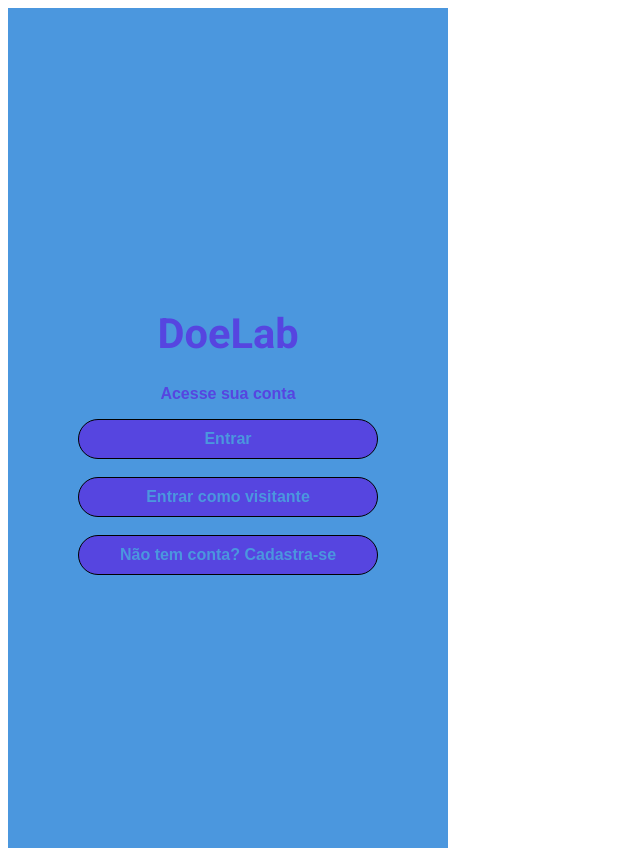
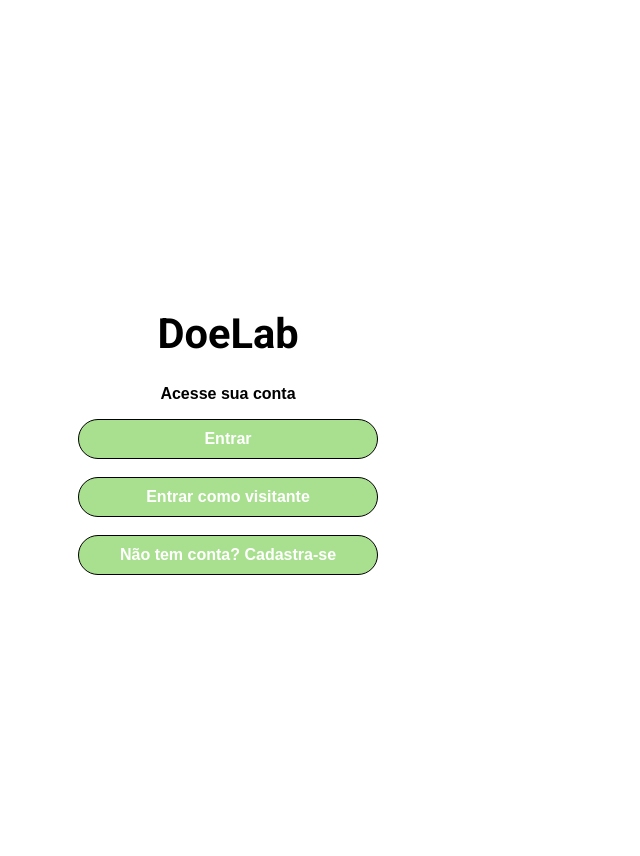
Before and after one commit to Gustavo-dev-tech/TCC-PRIV, a PHP site: the page made by Tela inicial.html in a window 1280 px wide. Shown: the whole page, without its empty margins (0-640 px from the left). Run offline with PHP 8.4, Linux system fonts and the light colour scheme.

Commit message:
Atualização da paleta de cores
...

```diff
--- a/Cadastro.html
+++ b/Cadastro.html
@@ -9,6 +9,7 @@
 <body>
     <div>
         <form action="" method="post">
+            <img src="LOGO perfeita" alt="LOGO">
             <h1>Insira seus dados</h1>
 
             <label for="name"></label>
--- a/Esqueci.css
+++ b/Esqueci.css
@@ -30,11 +30,11 @@ h3{
     border: 1px solid black; /* Cor e espessura da borda */
     border-radius: 21px; /* Valor para bordas arredondadas */
     padding: 9px; /* Espaçamento interno */
-    width: 300px; /* Largura do input (ajustável) */
+    width: 360px; /* Largura do input (ajustável) */
 }
 .Botao{
     color: white;
-    background-color:#30FA2D ;
+    background-color:#A9E08F ;
     font-family: Arial, Helvetica, sans-serif;
     font-size: 1em;
     font-weight: bolder;
--- a/Login.css
+++ b/Login.css
@@ -20,7 +20,7 @@ h2{
 }
 .Entrar{
     color: white;
-    background-color:#30FA2D ;
+    background-color:#A9E08F ;
     font-family: Arial, Helvetica, sans-serif;
     font-size: 1em;
     font-weight: bold;
@@ -42,7 +42,7 @@ h2{
     border: 1px solid black; /* Cor e espessura da borda */
     border-radius: 21px; /* Valor para bordas arredondadas */
     padding: 9px; /* Espaçamento interno */
-    width: 300px; /* Largura do input (ajustável) */
+    width: 360px; /* Largura do input (ajustável) */
 
 }
 #Esqueci{
--- a/Tela inicial.css
+++ b/Tela inicial.css
@@ -5,7 +5,7 @@ justify-content: center;
 align-items: center;
 width: 100vw;
 height: 100vh;
-background-color: #4B97DE;
+ background-color: white;
 }
 div{
     width: 80%; /* Ajuste conforme necessário */
@@ -16,17 +16,15 @@ div{
 h1{
     font-size: 2.6em;
     font-family: Roboto;
-    color: #5645E0;
 }
 
 h3{
     font-size: 1em;
     font-family: Arial, Helvetica, sans-serif;
-    color: #5645E0;
 }
 .Entrar{
-    color: #4B97DE;
-    background-color:#5645E0 ;
+    color: white;
+    background-color:#A9E08F ;
     font-family: Arial, Helvetica, sans-serif;
     font-size: 1em;
     font-weight: bold;
@@ -37,15 +35,6 @@ h3{
     width: 300px; /* Largura do input (ajustável) */
 
 }
-.Entrar:hover {
-    color: white;
-
-}
 .Entrar:active {
     box-shadow: 0px 4px 8px rgba(0, 0, 0, 0.3); /* Sombra projetada */
 }
-#Esqueci{
-    font-size: 0.8em;
-    border: #4B97DE;
-    background-color: #4B97DE;
-}
--- a/Tela_inicial.css
+++ b/Tela_inicial.css
@@ -26,7 +26,7 @@ div{
    }
    .Entrar{
        color: white;
-       background-color: #30FA2D;
+       background-color: #A9E08F;
        font-family: Arial, Helvetica, sans-serif;
        font-size: 1em;
        font-weight: bolder;
@@ -34,7 +34,7 @@ div{
        border: 1px solid black; /* Cor e espessura da borda */
        border-radius: 21px; /* Valor para bordas arredondadas */
        padding: 10px; /* Espaçamento interno */
-       width: 300px; /* Largura do input (ajustável) */
+       width: 380px; /* Largura do input (ajustável) */
 
    }
    .Entrar:hover {
```
Also changed, not shown: Cadastro.css (+5 -5 lines), Tela inicialA .css (+8 -6 lines).
